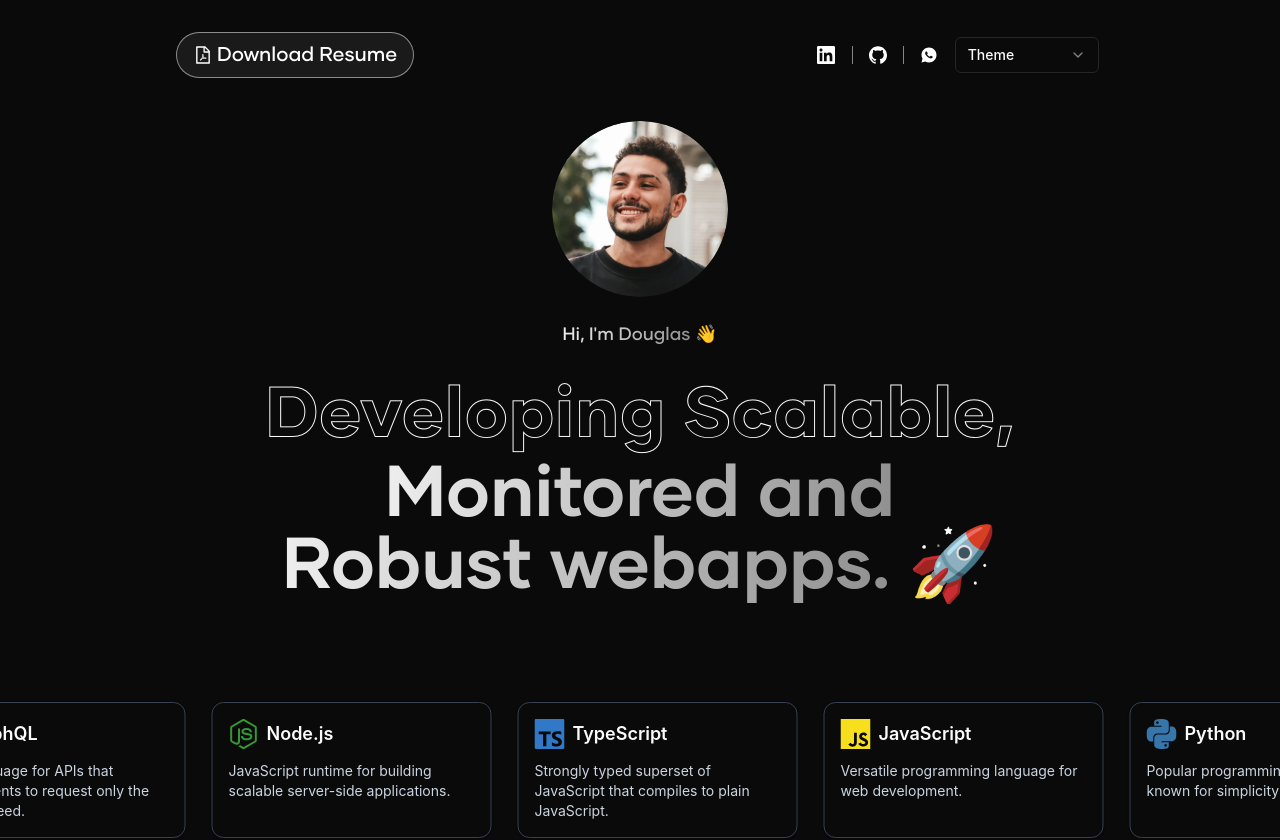
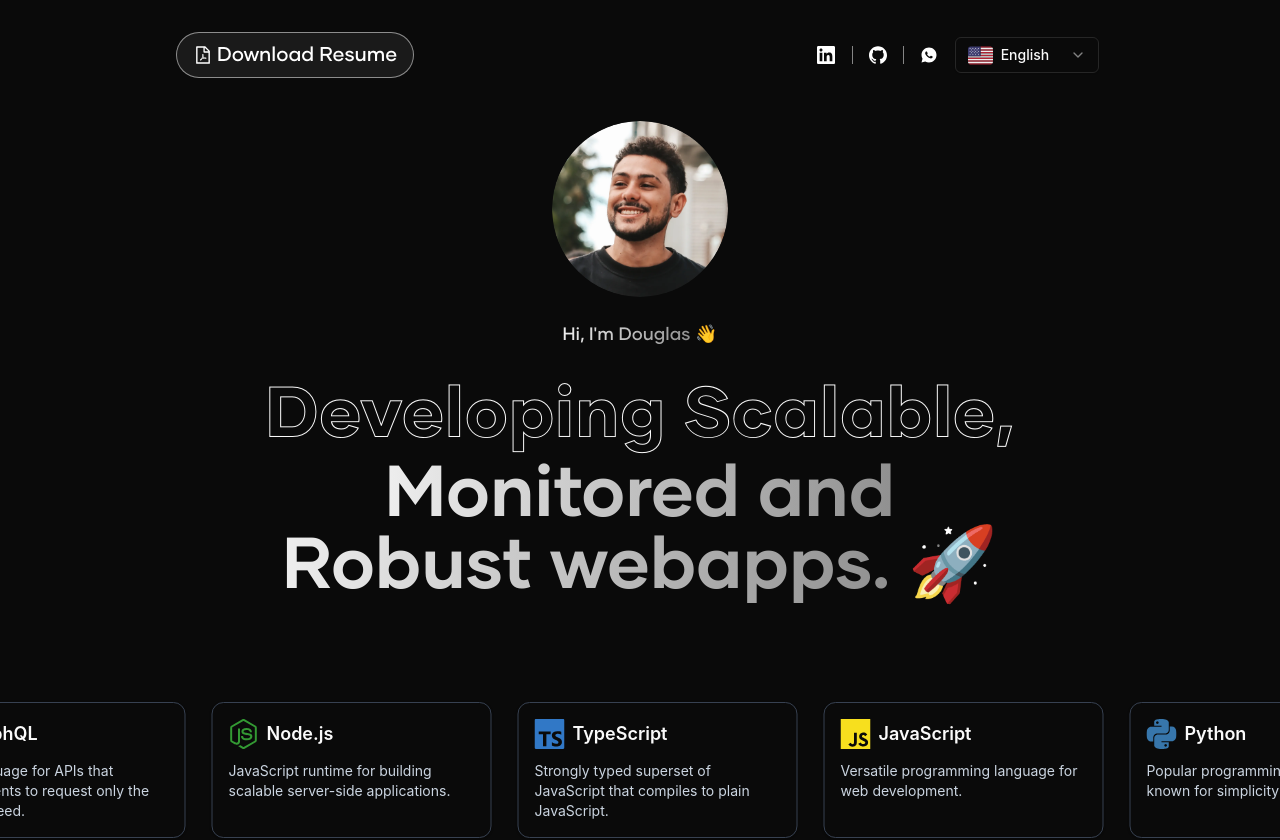
Before and after one commit to douglasedward/douglaseduardo, a React (Vite) app: page / in a window 1280 px wide. Shown: the top 840 px of the page. Built offline with nearby package versions, Linux system fonts and the light colour scheme; no server answers.

Commit message:
Implemented functionality to switch language

```diff
--- a/src/components/Header.tsx
+++ b/src/components/Header.tsx
@@ -3,7 +3,8 @@ import { SiLinkedin, SiGithub } from "react-icons/si";
 import { RiWhatsappFill } from "react-icons/ri";
 import DouglasResume from "@/assets/DouglasEduardo_Resume.pdf";
 import useTracking from "@/utils/hooks/useTracking";
-import Language from "./Language";
+import LanguageSwitcher from "./LanguageSwitcher";
+import { useTranslation } from "react-i18next";
 
 const Header = () => {
   const { createTrackHandler } = useTracking("Header");
@@ -59,7 +60,7 @@ const Header = () => {
               <RiWhatsappFill className="text-white" />
             </a>
           </div>
-          <Language />
+          <LanguageSwitcher />
         </div>
       </div>
     </div>
--- a/src/components/Language.tsx
+++ /dev/null
@@ -1,35 +0,0 @@
-import { FlagUnitedStates } from "@/assets/svg/FlagUnitedStates";
-import {
-  Select,
-  SelectContent,
-  SelectItem,
-  SelectTrigger,
-  SelectValue,
-} from "./ui/select";
-import { FlagBrazil } from "@/assets/svg/FlagBrazil";
-
-const Language = () => {
-  return (
-    <Select>
-      <SelectTrigger className="max-w-36">
-        <SelectValue placeholder="Theme" />
-      </SelectTrigger>
-      <SelectContent>
-        <SelectItem value="en-US">
-          <div className="flex items-center gap-x-2">
-            <FlagUnitedStates />
-            <span className="hidden vvs:block">English</span>
-          </div>
-        </SelectItem>
-        <SelectItem value="pt-BR">
-          <div className="flex items-center gap-x-2">
-            <FlagBrazil />
-            Português
-          </div>
-        </SelectItem>
-      </SelectContent>
-    </Select>
-  );
-};
-
-export default Language;
--- /dev/null
+++ b/src/components/LanguageSwitcher.tsx
@@ -0,0 +1,43 @@
+import { FlagUnitedStates } from "@/assets/svg/FlagUnitedStates";
+import {
+  Select,
+  SelectContent,
+  SelectItem,
+  SelectTrigger,
+  SelectValue,
+} from "./ui/select";
+import { FlagBrazil } from "@/assets/svg/FlagBrazil";
+import { useTranslation } from "react-i18next";
+
+const LanguageSwitcher = () => {
+  const { i18n } = useTranslation();
+
+  const changeLanguage = (lang: string) => {
+    i18n.changeLanguage(lang);
+    localStorage.setItem("lng", lang);
+  };
+
+  return (
+    <Select defaultValue={i18n.language} onValueChange={changeLanguage}>
+      <SelectTrigger className="max-w-20 vvs:max-w-36">
+        <SelectValue placeholder="Theme" />
+      </SelectTrigger>
+      <SelectContent>
+        <SelectItem value="en">
+          <div className="flex items-center gap-x-2">
+            <FlagUnitedStates width={25} height={25} />
+            <span className="hidden vvs:block">English</span>
+          </div>
+        </SelectItem>
+        <SelectItem value="pt">
+          <div className="flex items-center gap-x-2">
+            <FlagBrazil width={25} height={25} />
+            <span className="hidden vvs:block">Português</span>
+          </div>
+        </SelectItem>
+      </SelectContent>
+    </Select>
+  );
+};
+
+export default LanguageSwitcher;
```
